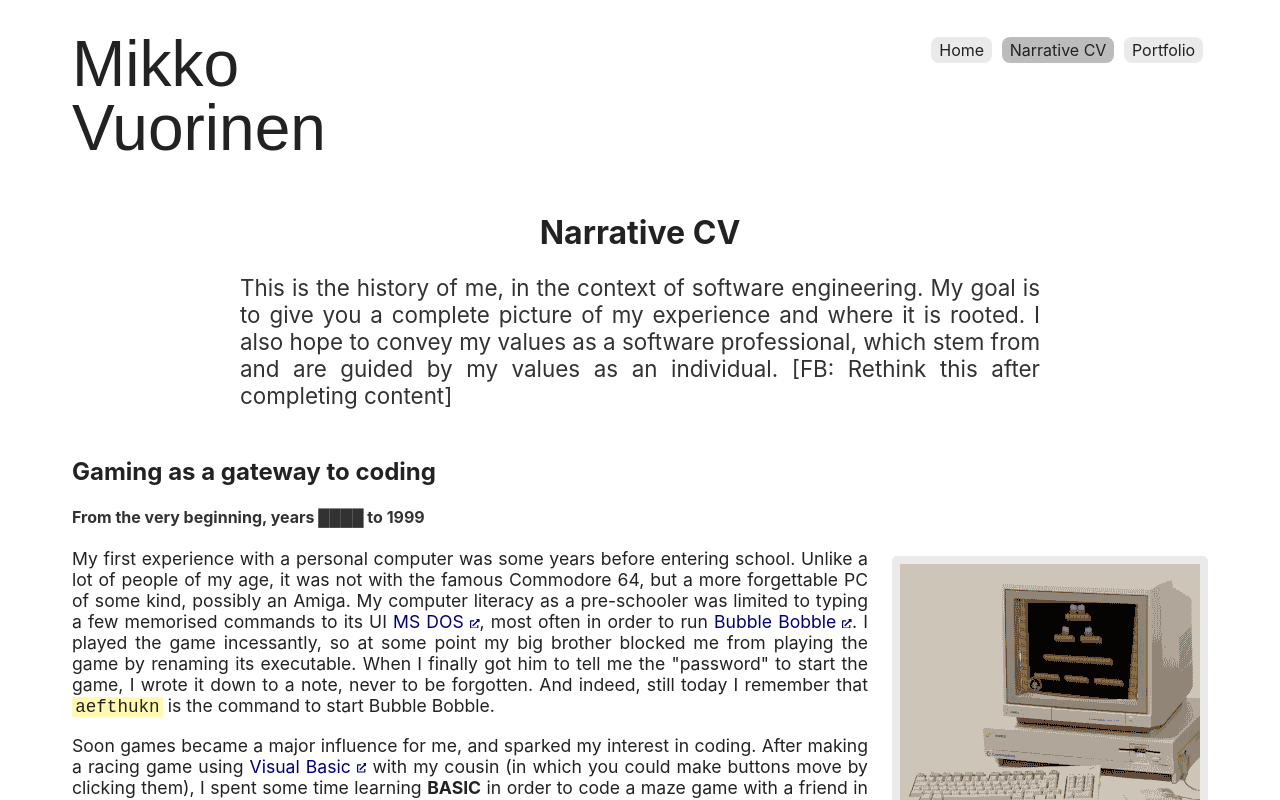
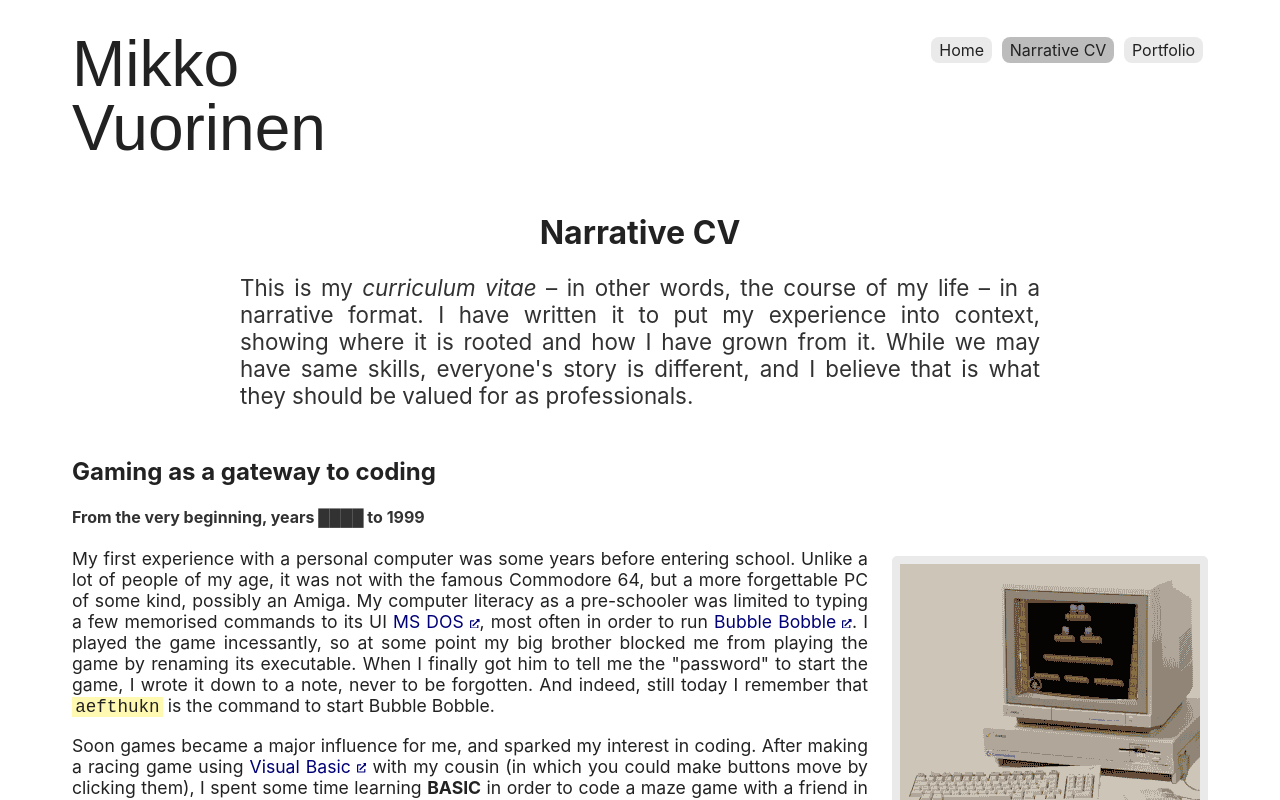
Before and after one commit to vuorinem/mikko.vuorinen.info, a Next.js app: page /narrative-cv in a window 1280 px wide. Shown: the top 800 px of the page. Built offline with nearby package versions, Linux system fonts and the light colour scheme; a web font is replaced by a local one.

Commit message:
Rewrite intro in cv

```diff
--- a/app/narrative-cv/page.tsx
+++ b/app/narrative-cv/page.tsx
@@ -25,7 +25,7 @@ export default function NarrativeCV() {
             <h1>Narrative CV</h1>
             <section className={styles.intro}>
                 <p>
-                    This is the history of me, in the context of software engineering. My goal is to give you a complete picture of my experience and where it is rooted. I also hope to convey my values as a software professional, which stem from and are guided by my values as an individual. [FB: Rethink this after completing content]
+                    This is my <em>curriculum vitae</em> &ndash; in other words, the course of my life &ndash; in a narrative format. I have written it to put my experience into context, showing where it is rooted and how I have grown from it. While we may have same skills, everyone&apos;s story is different, and I believe that is what they should be valued for as professionals.
                 </p>
             </section>
 
```
